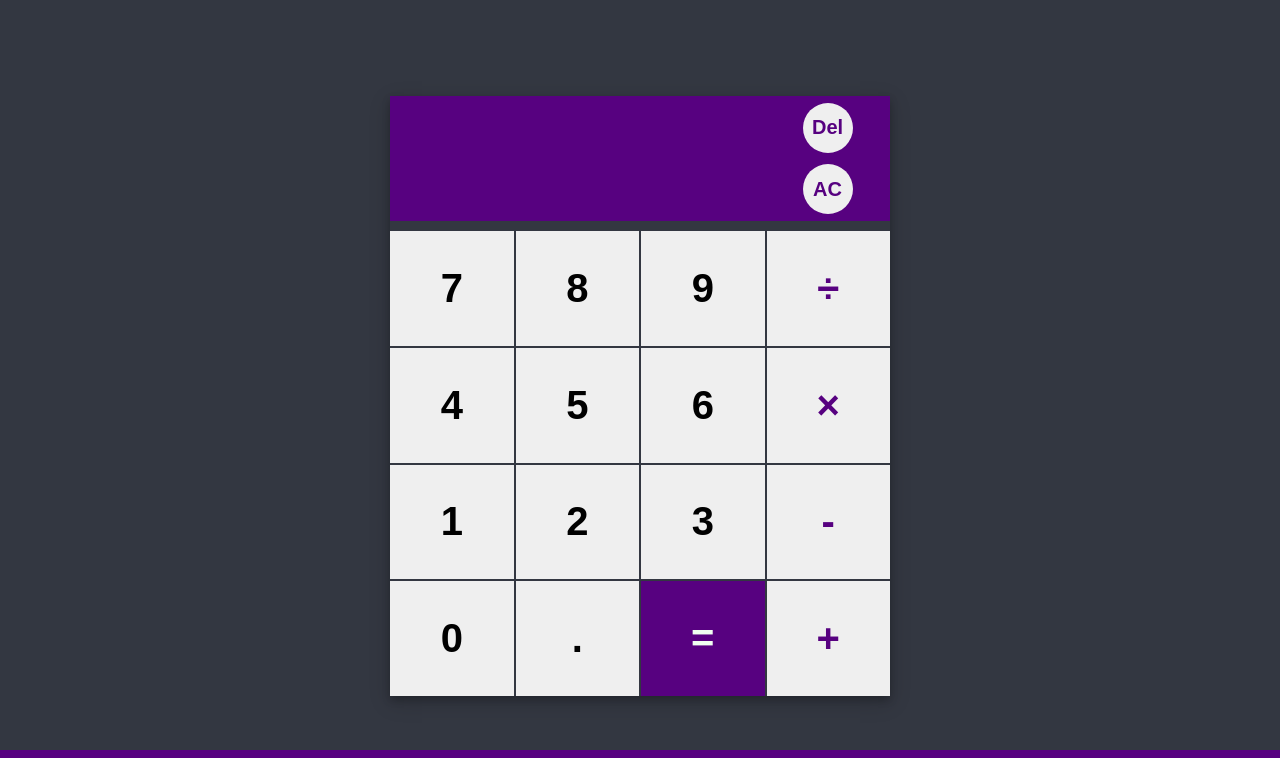
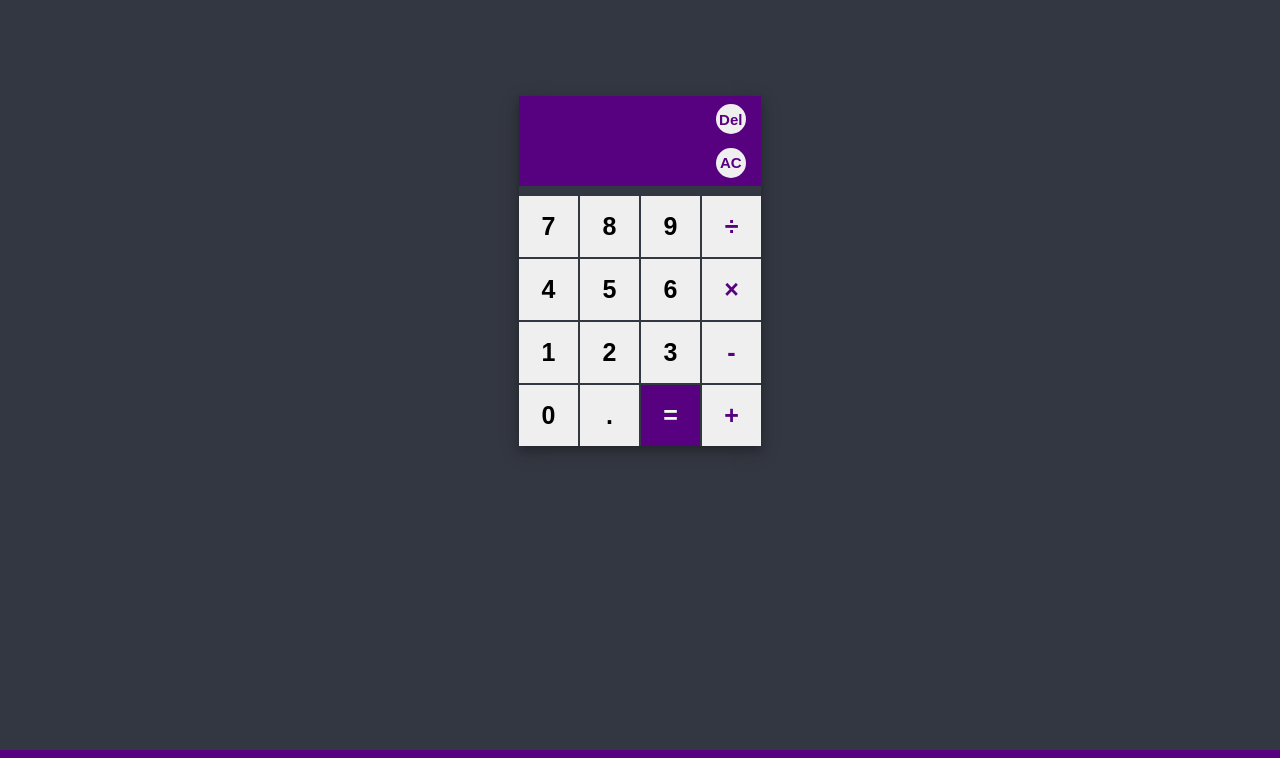
Before and after one commit to ViniciusLopesN/calculator-project, a plain HTML site: page index.html in a window 1280 px wide. Shown: the top 758 px of the page. Drawn offline with Linux system fonts and the light colour scheme.

Commit message:
Reduced overall size

```diff
--- a/style.css
+++ b/style.css
@@ -9,6 +9,7 @@ body {
   display: flex;
   flex-direction: column;
   justify-content: space-between;
+  box-sizing: border-box;
 }
 
 * {
@@ -28,8 +29,8 @@ button:active {
 
 
 #calculator {
-  min-height: 600px;
-  min-width: 500px;
+  min-height: 350px;
+  min-width: 200px;
   display: flex;
   flex-direction: column;
   background-color: #333741;
@@ -48,12 +49,12 @@ button:active {
 
 #screen {
   display: flex;
-  flex-basis: 125px;
+  flex-basis: 90px;
   background-color: #570180;
 }
 
 #upper-display {
-  font-size: 20px;
+  font-size: 15px;
   color: rgba(240, 255, 240, 0.815);
   align-self: flex-end;
 }
@@ -76,16 +77,19 @@ button:active {
 
 #delete,
 #clear {
-  font-size: 20px;
-  flex: 0 1 50px;
-  width: 50px;
+  font-size: 15px;
+  flex: 0 1 30px;
+  width: 30px;
   border: none;
   border-radius: 50%;
   color: #570180;
+  display: flex;
+  justify-content: center;
+  align-items: center;
 }
 
 .buttons {
-  min-width: 400px;
+  /* min-width: 400px; */
   flex-grow: 1;
   display: flex;
   flex-wrap: wrap;
@@ -109,7 +113,7 @@ button:active {
   flex: 1 1 24%;
   height: auto;
   padding: 0px;
-  font-size: 40px;
+  font-size: 25px;
 }
 
 #footer {
```
